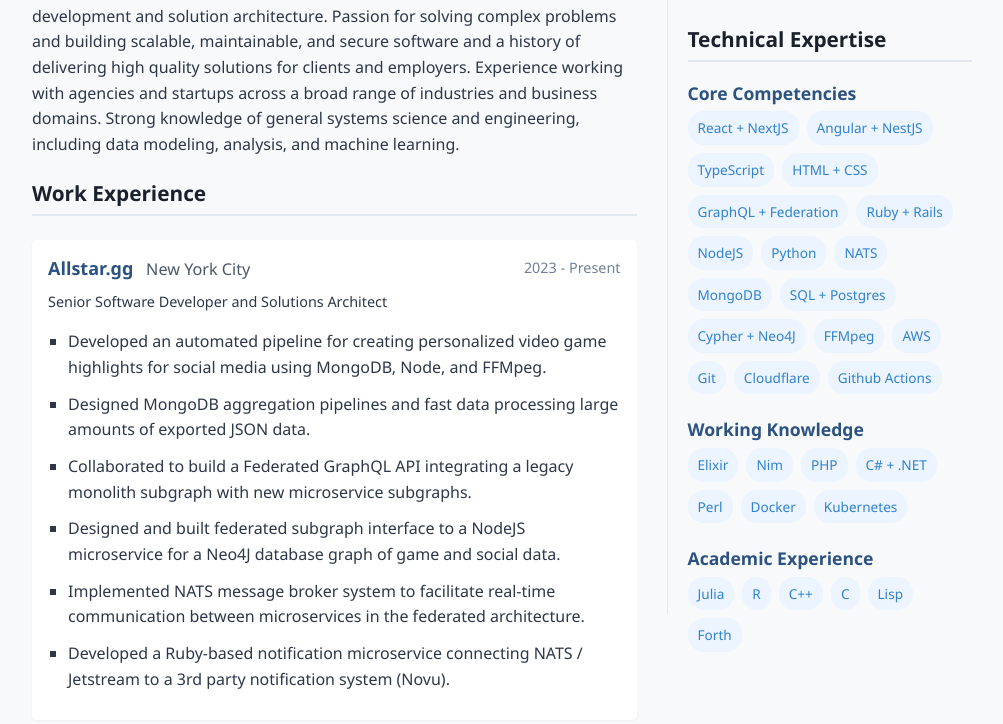
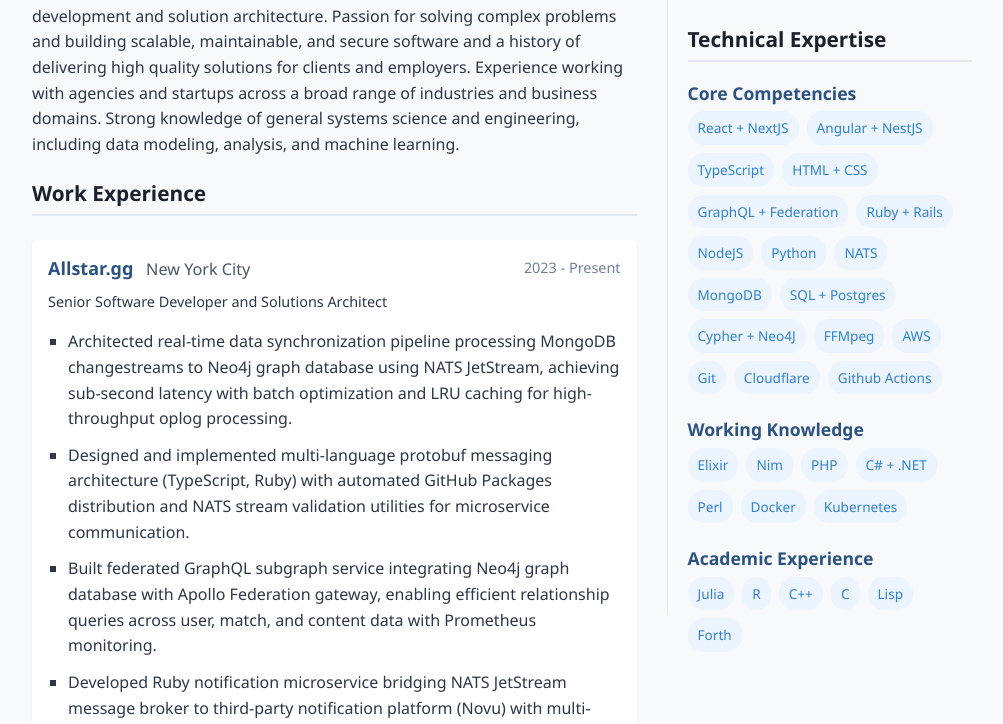
Before and after one commit to Gooseus/gooseus-site-11ty-src, an Eleventy site: page resume/index.html in a window 1280 px wide. Shown: the part 222-946 px from the top of the page, without its empty margins (138-1141 px from the left). Built offline with nearby package versions, Linux system fonts and the light colour scheme; Eleventy itself is replaced by a stand-in of ours; files that its build step writes are made by us from their sources; what markdown-it-attrs would draw is missing.

Commit message:
fix: update resume

```diff
--- a/resume/index.html
+++ b/resume/index.html
@@ -73,22 +73,25 @@ enableCommandConsole: true
             <span class="title">Senior Software Developer and Solutions Architect</span>
             <ul>
               <li>
-                Developed an automated pipeline for creating personalized video game highlights for social media using MongoDB, Node, and FFMpeg.
+                Architected real-time data synchronization pipeline processing MongoDB changestreams to Neo4j graph database using NATS JetStream, achieving sub-second latency with batch optimization and LRU caching for high-throughput oplog processing.
               </li>
               <li>
-                Designed MongoDB aggregation pipelines and fast data processing large amounts of exported JSON data.
+                Designed and implemented multi-language protobuf messaging architecture (TypeScript, Ruby) with automated GitHub Packages distribution and NATS stream validation utilities for microservice communication.
               </li>
               <li>
-                Collaborated to build a Federated GraphQL API integrating a legacy monolith subgraph with new microservice subgraphs.
+                Built federated GraphQL subgraph service integrating Neo4j graph database with Apollo Federation gateway, enabling efficient relationship queries across user, match, and content data with Prometheus monitoring.
               </li>
               <li>
-                Designed and built federated subgraph interface to a NodeJS microservice for a Neo4J database graph of game and social data.
+                Developed Ruby notification microservice bridging NATS JetStream message broker to third-party notification platform (Novu) with multi-topic event routing and GraphQL API integration.
               </li>
               <li>
-                Implemented NATS message broker system to facilitate real-time communication between microservices in the federated architecture.
+                Created open-source TypeScript NATS routing library (NatsRun) published to NPM, providing Express-like pattern matching for NATS subjects with wildcard support and middleware chaining.
               </li>
               <li>
-                Developed a Ruby-based notification microservice connecting NATS / Jetstream to a 3rd party notification system (Novu).
+                Deployed Kubernetes-based microservices architecture using Helm charts with separate pods for GraphQL API and dedicated NATS consumer workloads, automated via GitHub Actions CI/CD to AWS EKS.
+              </li>
+              <li>
+                Engineered automated video highlights pipeline processing game footage with MongoDB aggregations, Node.js workers, and FFMpeg for social media distribution.
               </li>
             </ul>
           </div>
```
